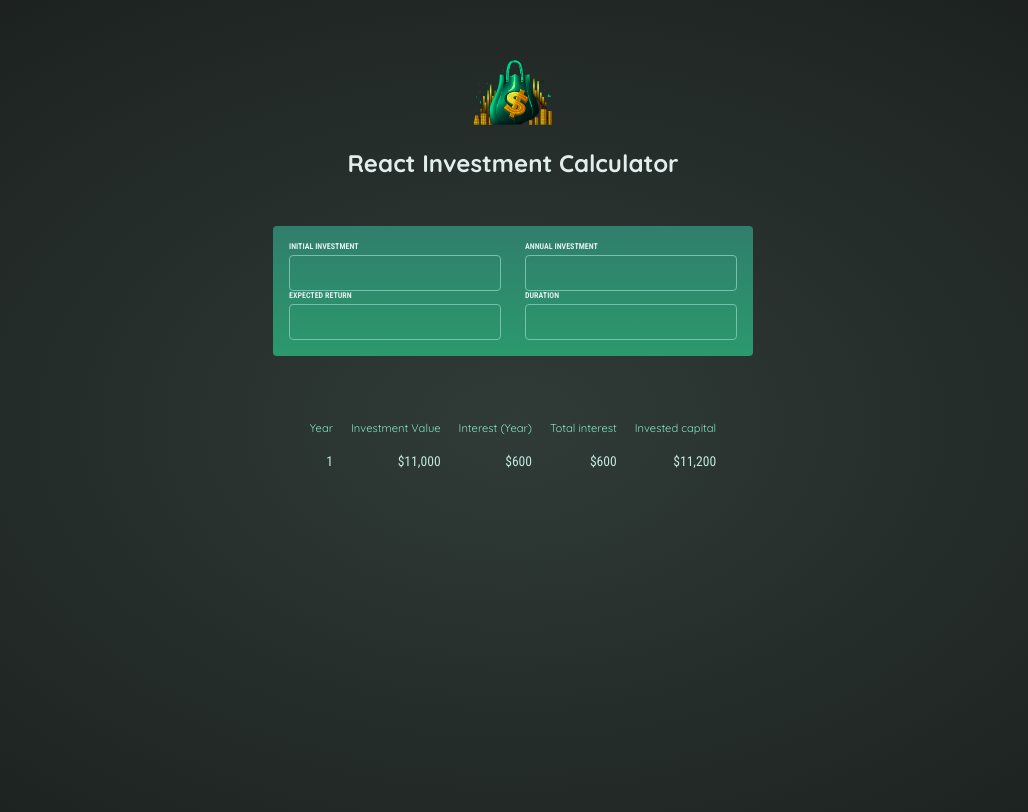
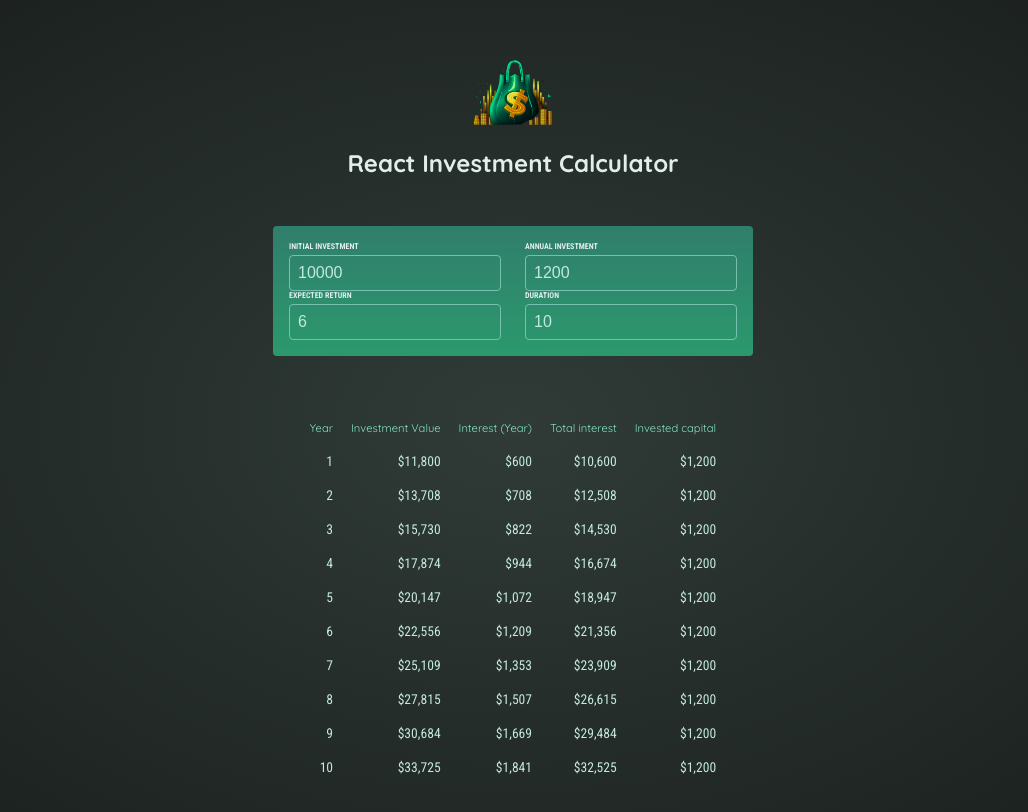
Before and after one commit to AnonimKoala/Learning-React, a React (Vite) app in the folder investment-calculator/: page / in a window 1280 px wide. Shown: the top 812 px of the page, without its empty margins (127-1155 px from the left). Built offline with nearby package versions, Linux system fonts and the light colour scheme.

Commit message:
generation table

```diff
--- a/investment-calculator/src/App.jsx
+++ b/investment-calculator/src/App.jsx
@@ -1,23 +1,57 @@
 import Input from "./components/Input.jsx";
 import Table from "./components/Table.jsx";
 import Header from "./components/Header.jsx";
+import {useState} from "react";
 
 function App() {
+    const [inputsValue, setInputsValue] = useState({
+        initialInvestment: 10000,
+        annualInvestment: 1200,
+        expectedReturn: 6,
+        duration: 10
+    })
+
+
+    function handleInputValueChange(symbol, newInputValue) {
+        setInputsValue(prevState => {
+            return {
+                ...prevState,
+                [symbol]: newInputValue
+            }
+        })
+    }
+
     return (<main>
         <Header title={"React Investment Calculator"}/>
 
         <div id="user-input">
             <div className="input-group">
-                    <Input placeholder={"INITIAL INVESTMENT"}/>
-                    <Input placeholder={"ANNUAL INVESTMENT"}/>
+                <Input placeholder={"INITIAL INVESTMENT"}
+                       onChangeInputValue={handleInputValueChange}
+                       symbol={"initialInvestment"}
+                       initialValue={inputsValue.initialInvestment}
+                />
+                <Input placeholder={"ANNUAL INVESTMENT"}
+                       onChangeInputValue={handleInputValueChange}
+                       symbol={"annualInvestment"}
+                       initialValue={inputsValue.annualInvestment}
+                />
             </div>
             <div className="input-group">
-                    <Input placeholder={"EXPECTED RETURN"}/>
-                    <Input placeholder={"DURATION"}/>
+                <Input placeholder={"EXPECTED RETURN"}
+                       onChangeInputValue={handleInputValueChange}
+                       symbol={"expectedReturn"}
+                       initialValue={inputsValue.expectedReturn}
+                />
+                <Input placeholder={"DURATION"}
+                       onChangeInputValue={handleInputValueChange}
+                       symbol={"duration"}
+                       initialValue={inputsValue.duration}
+                />
             </div>
         </div>
 
-            <Table/>
+        <Table dataObj={inputsValue}/>
 
     </main>);
 }
--- a/investment-calculator/src/components/Input.jsx
+++ b/investment-calculator/src/components/Input.jsx
@@ -1,9 +1,18 @@
-export default function Input({placeholder}) {
-    const inputId = placeholder.toLowerCase().replace(/\s+/g, '-')
+import {useState} from "react";
+
+
+export default function Input({placeholder, onChangeInputValue, initialValue, symbol}) {
+    const [inputValue, setInputValue] = useState(initialValue);
+
+    function handleChange(e) {
+        setInputValue(e.target.value)
+        onChangeInputValue(symbol, inputValue)
+    }
+
     return (
-            <div>
-                <label htmlFor={inputId}>{placeholder.toUpperCase()}</label>
-                <input type="number" id={inputId}/>
-            </div>
+        <div>
+            <label htmlFor={symbol}>{placeholder.toUpperCase()}</label>
+            <input type="number" id={symbol} value={inputValue} onChange={handleChange}/>
+        </div>
     )
 }
--- a/investment-calculator/src/components/Table.jsx
+++ b/investment-calculator/src/components/Table.jsx
@@ -1,4 +1,16 @@
-export default function Table() {
+import {calculateInvestmentResults} from "../util/investment.js";
+import {formatter} from "../util/investment.js";
+
+export default function Table({dataObj}) {
+    let data = calculateInvestmentResults(dataObj)
+    console.log(data)
+    // console.log(formatter.format(t[0].annualInvestment))
+
+
+    data.map((obj) => {
+        obj.x = obj.valueEndOfYear - obj.annualInvestment
+    })
+
     return (<table id="result">
         <thead>
         <tr>
@@ -11,12 +23,19 @@ export default function Table() {
         </thead>
         <tbody>
 
+        {data.map((obj) => {
+            return <tr key={obj.year}>
+                <td>{obj.year}</td>
+                <td>{formatter.format(obj.valueEndOfYear)}</td>
+                <td>{formatter.format(obj.interest)}</td>
+                <td>{formatter.format(obj.x)}</td>
+                <td>{formatter.format(obj.annualInvestment)}</td>
+
+            </tr>
+        })}
+
         <tr>
-            <td>1</td>
-            <td>$11,000</td>
-            <td>$600</td>
-            <td>$600</td>
-            <td>$11,200</td>
+
         </tr>
         </tbody>
     </table>)
```
Lines whose indentation alone changed are shown as unchanged.
